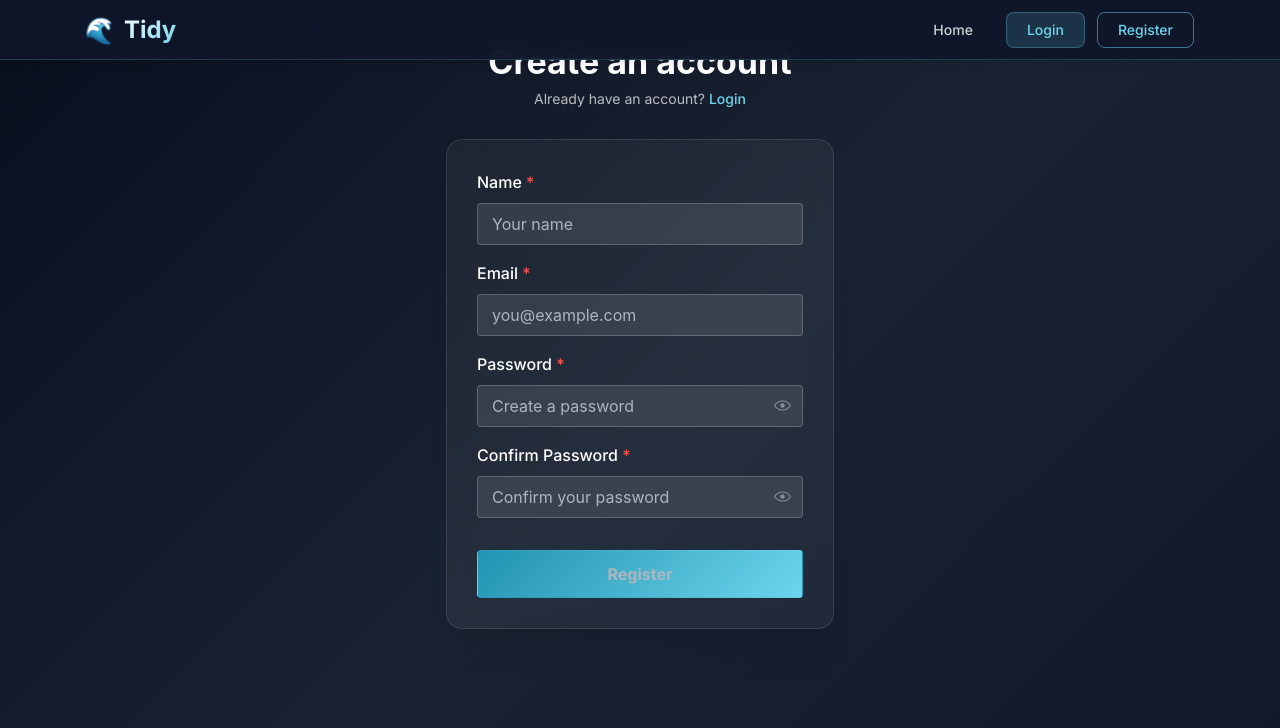
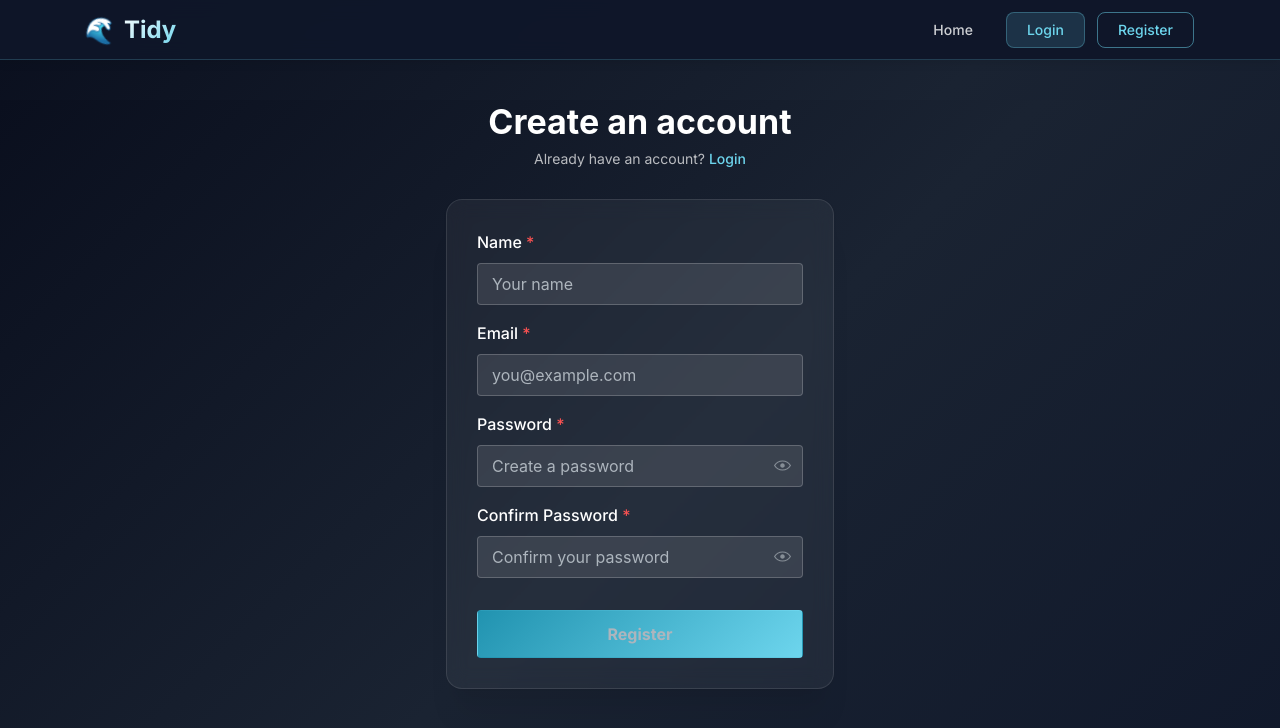
Before and after one commit to Dante-Q/tidyApp, a React (Vite) app in the folder frontend/: page /register in a window 1280 px wide. Shown: the top 728 px of the page. Built offline with nearby package versions, Linux system fonts and the light colour scheme.

Commit message:
more fixes to css

```diff
--- a/frontend/src/App.jsx
+++ b/frontend/src/App.jsx
@@ -14,22 +14,7 @@ export default function App() {
     <MantineProvider withGlobalStyles withNormalizeCSS>
       <UserProvider>
         <Router>
-          <AppShell
-            header={{ height: 60 }}
-            padding={0}
-            styles={{
-              main: {
-                backgroundColor: "transparent",
-                minHeight: "100vh",
-                padding: 0,
-              },
-              header: {
-                backgroundColor: "transparent",
-                border: "none",
-                padding: 0,
-              },
-            }}
-          >
+          <AppShell header={{ height: 60 }} padding={0}>
             <AppShell.Header>
               <Navbar />
             </AppShell.Header>
--- a/frontend/src/index.css
+++ b/frontend/src/index.css
@@ -44,7 +44,11 @@ body {
   scrollbar-color: #2193b0 #0f172a;
 }
 
-/* AppShell background override */
+/* AppShell styling */
+.mantine-AppShell-root {
+  background: transparent;
+}
+
 .mantine-AppShell-main {
   background: linear-gradient(
     135deg,
@@ -52,6 +56,16 @@ body {
     #1a2332 50%,
     #0f172a 100%
   ) !important;
+  min-height: 100vh;
+  padding: 0 !important;
+}
+
+.mantine-AppShell-header {
+  background: transparent !important;
+  border: none !important;
+  padding: 0 !important;
+  z-index: 100 !important;
+  position: relative !important;
 }
 
 h1,
@@ -431,12 +445,12 @@ select:focus {
 /* Homepage wrapper */
 .homepage-wrapper {
   width: 100%;
-  min-height: 100vh;
+  min-height: calc(100vh - 60px);
   position: relative;
   display: flex;
   align-items: center;
   justify-content: center;
-  padding: 2rem 1rem;
+  padding: 1rem;
 }
 
 /* Hero / Home section */
```
